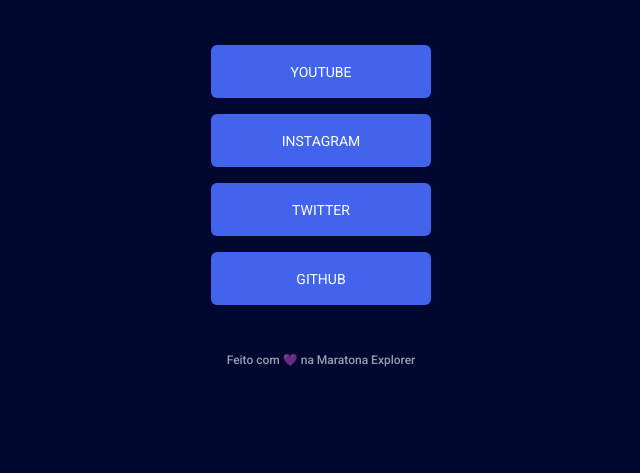
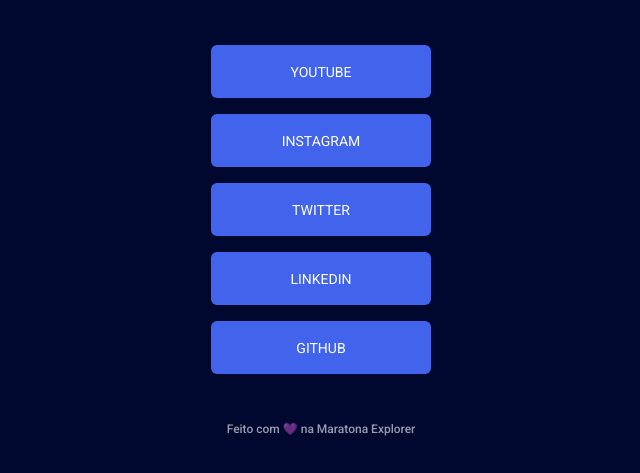
Before and after one commit to ricardolevi2005/redes-de-contato, a plain HTML site: page index.html in a window 1280 px wide. Shown: the part 277-750 px from the top of the page, without its empty margins (319-959 px from the left). Drawn offline with Linux system fonts and the light colour scheme.

Commit message:
Update index.html

```diff
--- a/index.html
+++ b/index.html
@@ -41,12 +41,20 @@
 					</a>
 				</li>
 				<li>
-					<a href="https://github.com/ricardolevi2005" target="_blank">GitHub</a>
+					<a
+						href="https://www.linkedin.com/in/ricardo-levi-campos-21a60014"
+						target="_blank"
+					>
+						Linkedin
+					</a>
+				</li>
+				<li>
+					<a href="https://github.com/ricardolevi2005" target="_blank"
+						>GitHub
+					</a>
 				</li>
 			</ul>
-			<footer>
-				Feito com 💜 na Maratona Explorer
-			</footer>
+			<footer>Feito com 💜 na Maratona Explorer</footer>
 		</div>
 	</body>
 </html>
```
